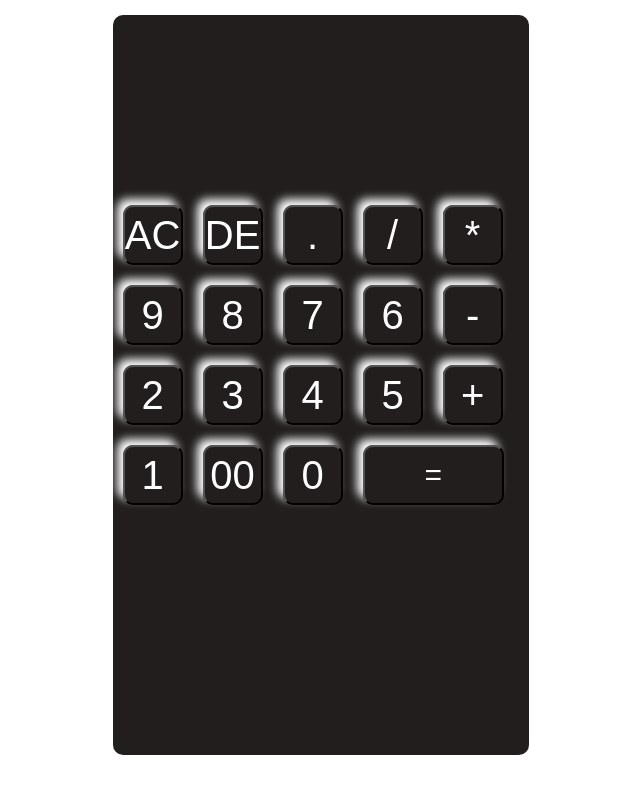
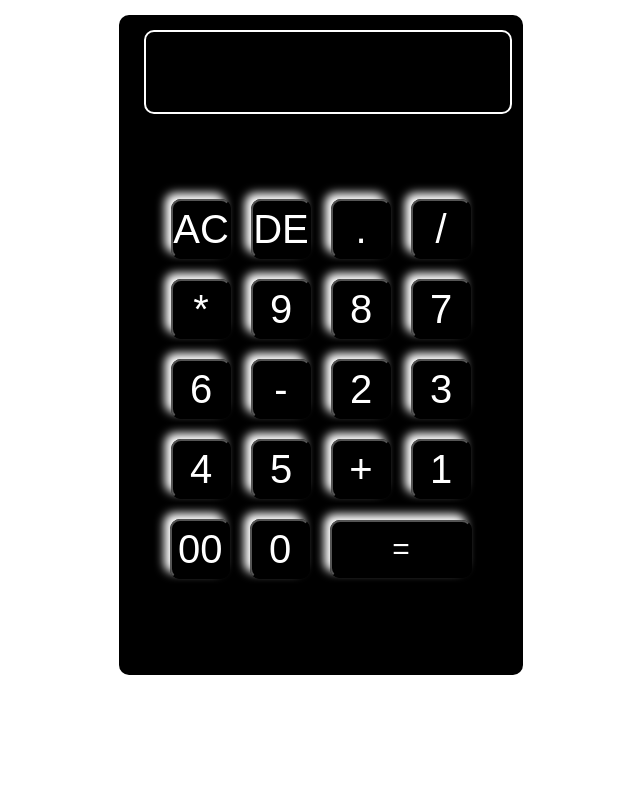
Before and after one commit to M-SuhaibGM/Calculitar, a plain HTML site: page index.html in a window 1280 px wide. Shown: the whole page, without its empty margins (319-959 px from the left). Drawn offline with Linux system fonts and the light colour scheme.

Commit message:
first commit

```diff
--- a/style.css
+++ b/style.css
@@ -1,12 +1,12 @@
 .center {
 
-    width: 31vw;
-    height: 90vh;
-    background-color: rgb(34, 30, 30);
+    width: 30vw;
+    height: 80vh;
     border-radius: 10px;
     margin-top: 15px;
     position: relative;
     padding: 10px;
+    background-color: black;
 
 }
 
@@ -24,27 +24,35 @@
 }
 
 .screen {
-    width: 27vw;
+    width: 28vw;
     height: 80px;
     position: relative;
     top: 5px;
     margin-left: 15px;
     font-size: 60px;
     color: white;
+    background-color: white;
+    z-index: 3;
     text-align: right;
-    padding: 10px;
     border: none;
     margin-bottom: 80px;
     background: transparent;
     overflow: hidden;
+    border: 2px solid white;
+    border-radius: 10px;
+    padding: 0px  3px;
+
 
 }
 
 .buttoncontaner {
     display: flex;
+    justify-content: center;
+    align-items: center;
     flex-direction: row;
     flex-wrap: wrap;
     gap: 20px;
+    padding: 10px;
 
 }
 
```
Also changed, not shown: index.html (+1 -1 lines).
